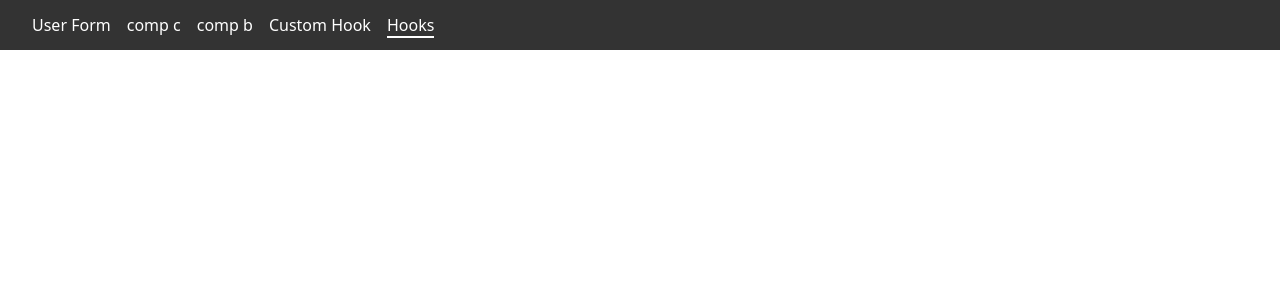
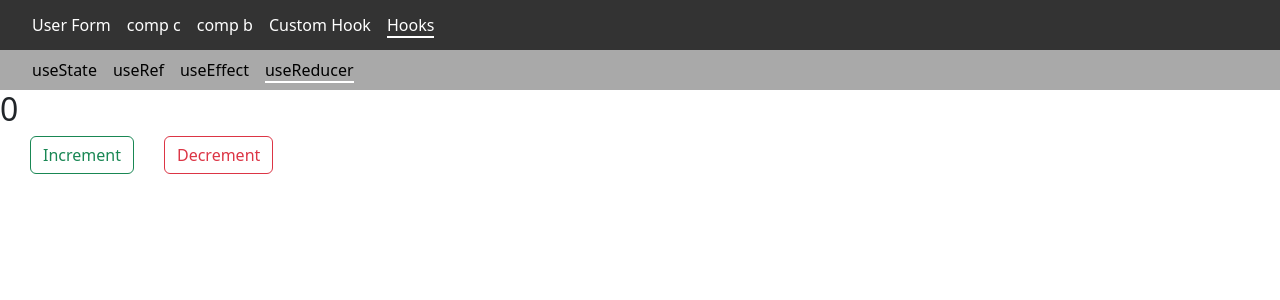
Before and after one commit to Vaibhavi7499/react-may-practice, a React (Vite) app: page /hooks/usereducer in a window 1280 px wide. Shown: the top 300 px of the page. Built offline with nearby package versions, Linux system fonts and the light colour scheme.

Commit message:
useReducer hook

```diff
--- a/src/App.jsx
+++ b/src/App.jsx
@@ -8,6 +8,7 @@ import { Routes,Route } from "react-router-dom";
 import HookLayout from "./component/Hooks/HookLayout";
 import HookUseState from "./component/Hooks/HookUseState";
 import HookUseEffect from "./component/Hooks/HookUseEffect";
+import HookUsereducer from "./component/Hooks/HookUsereducer";
 
 
 const App = () => {
@@ -24,6 +25,7 @@ const App = () => {
         <Route index element={<HookUseState />} />
         <Route path="useref" element={<UseRefEx />} />
         <Route path="useeffect" element={<HookUseEffect />} />
+        <Route path="usereducer" element={<HookUsereducer/>} />
       </Route>
       </Routes>
     </>
--- a/src/component/Hooks/HookLayout.jsx
+++ b/src/component/Hooks/HookLayout.jsx
@@ -14,6 +14,9 @@ const HookLayout = () => {
       <li>
         <NavLink to="/hooks/useeffect">useEffect</NavLink>
       </li>
+      <li>
+        <NavLink to="/hooks/usereducer">useReducer</NavLink>
+      </li>
     </ul>
     <Outlet />
     </>
--- /dev/null
+++ b/src/component/Hooks/HookUsereducer.jsx
@@ -0,0 +1,39 @@
+import React, { useReducer, useState } from "react";
+import reducer from "../reduxEx/userSlice";
+
+const HookUsereducer = () => {
+  let counter = 0;
+  const [state, dispatch] = useReducer(reducer, counter);
+
+  function reducer(state, action) {
+    switch (action.type) {
+      case "INC":
+        return state + 1;
+
+      case "DEC":
+        return state - 1;
+
+      default:
+    }
+  }
+
+  return (
+    <div>
+      <h2>{state}</h2>
+      <button
+        className="btn btn-outline-success"
+        onClick={() => dispatch({ type: "INC" })}
+      >
+        Increment
+      </button>
+      <button
+        className="btn btn-outline-danger"
+        onClick={() => dispatch({ type: "DEC" })}
+      >
+        Decrement
+      </button>
+    </div>
+  );
+};
+
+export default HookUsereducer;
```
